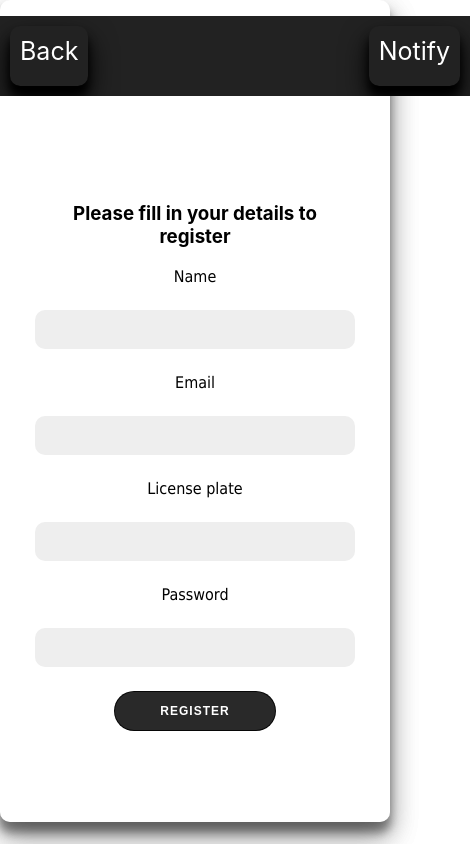
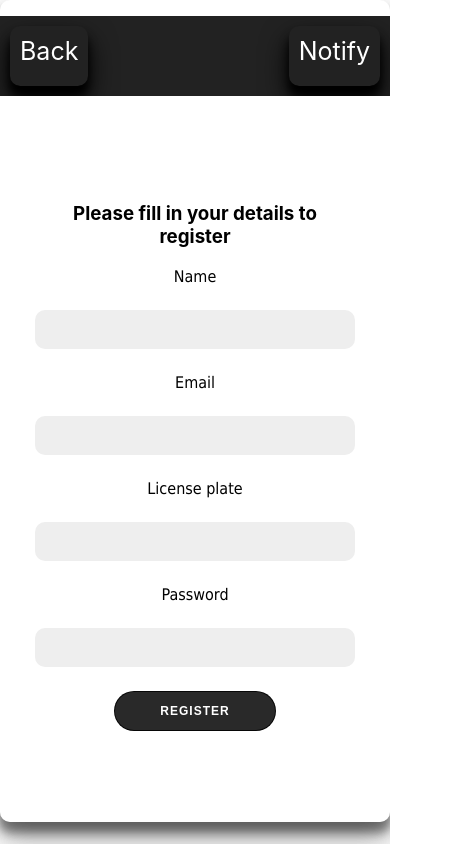
Before and after one commit to karadagde/Notify, a React (Create React App) app: page /signup in a window 390 px wide. Shown: the whole page, 470 px wide, since content can reach past the window. Built offline with nearby package versions, Linux system fonts and the light colour scheme; no server answers.

Commit message:
media css

```diff
--- a/src/Components/Navbar/index.css
+++ b/src/Components/Navbar/index.css
@@ -19,3 +19,27 @@ li {
   border-radius: 10px;
   color: white;
 }
+
+@media screen and (max-width: 480px) {
+  ul {
+    list-style-type: none;
+    padding: 0;
+    overflow: hidden;
+    display: flex;
+    flex-direction: row;
+    width: 100vw;
+    text-align: center;
+    justify-content: space-between;
+    background-color: rgb(34, 34, 34);
+  }
+
+  li {
+    font-size: 25px;
+    padding: 10px;
+    height: 40px;
+    margin: 10px;
+    box-shadow: 0 14px 28px rgba(0, 0, 0, 1), 0 10px 10px rgba(0, 0, 0, 1);
+    border-radius: 10px;
+    color: white;
+  }
+}
```
